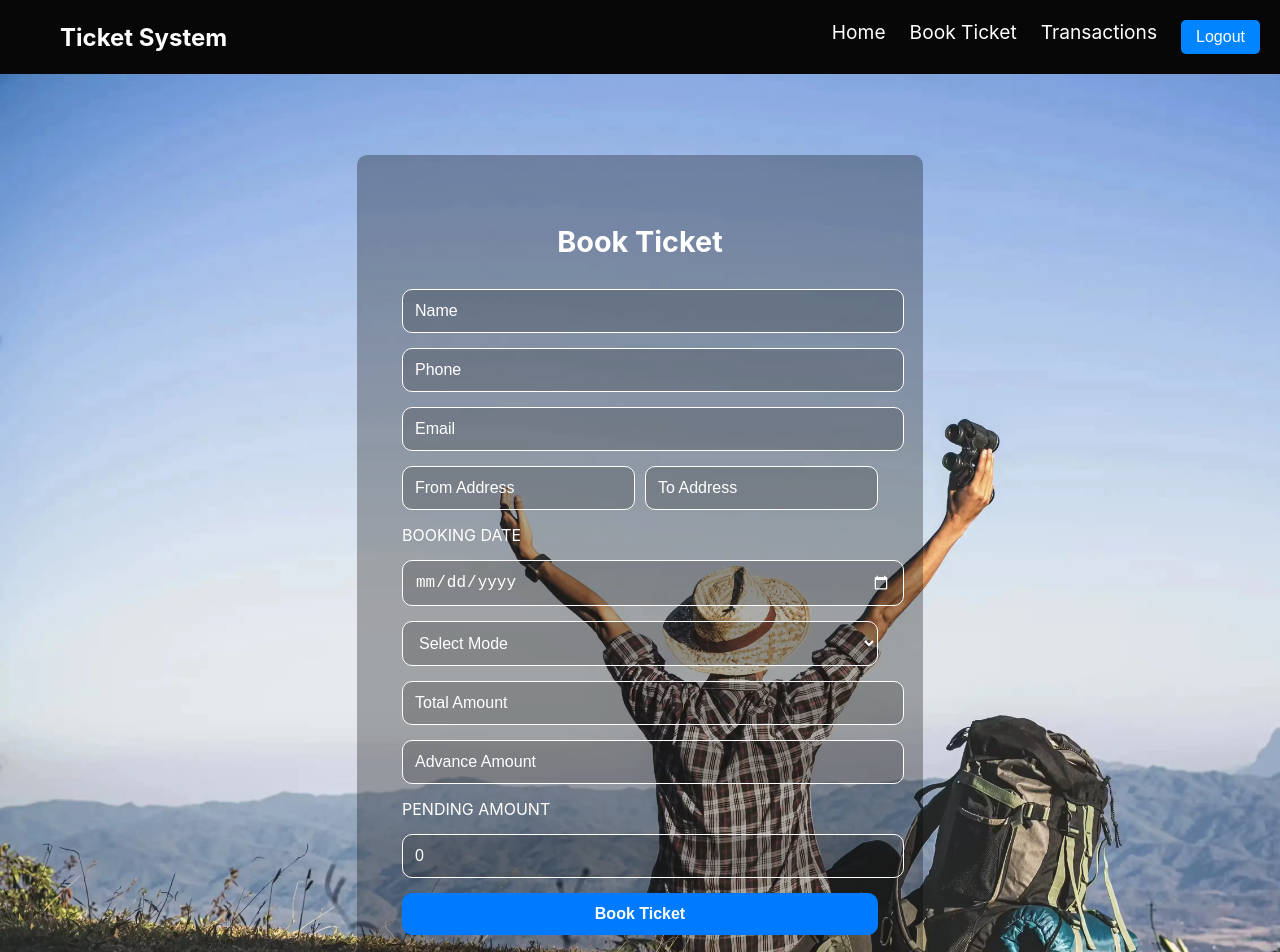
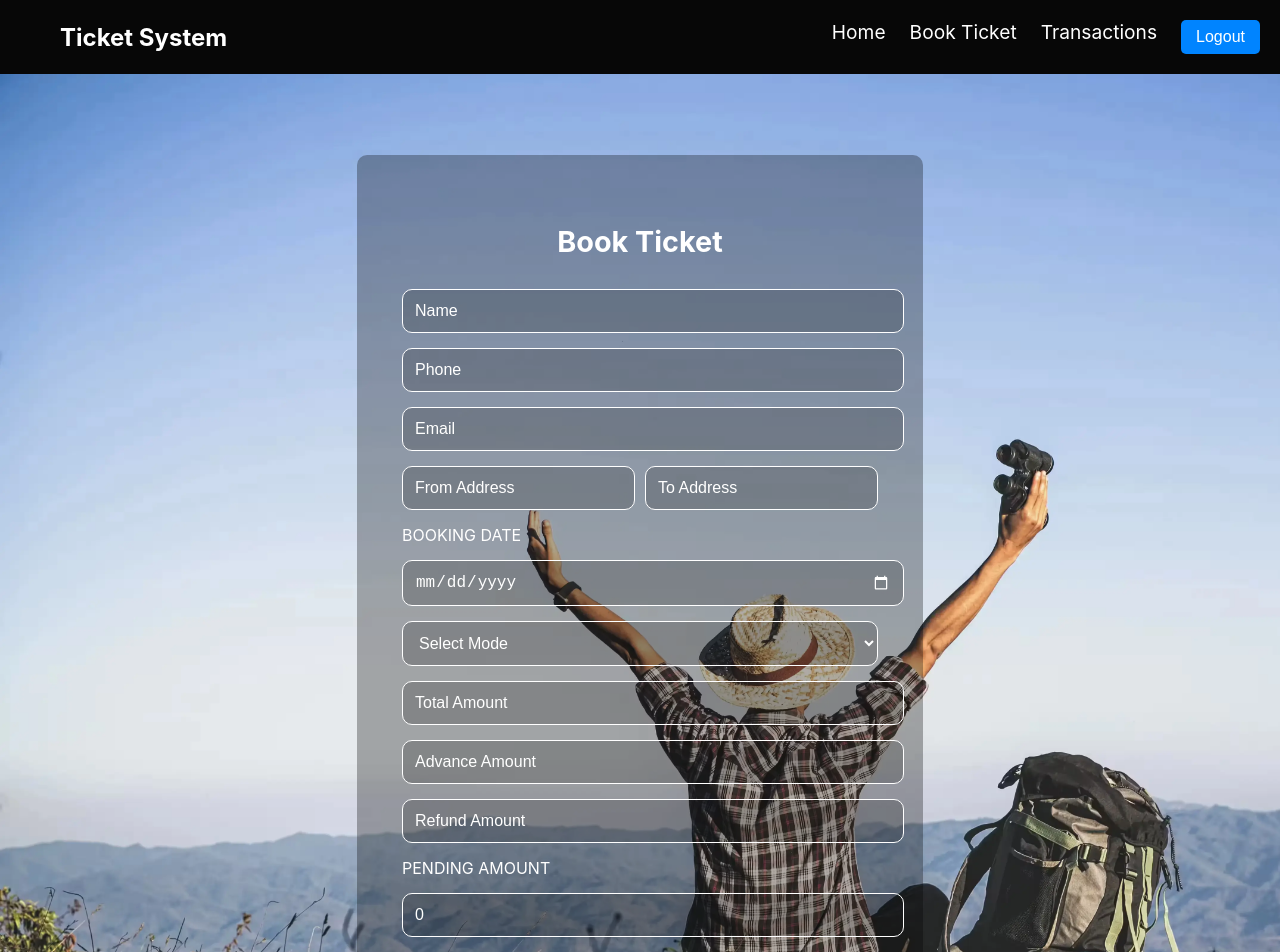
Before and after one commit to munakalasiva/TravelAgency-frontend, a React (Create React App) app: page /userform in a window 1280 px wide. Shown: the top 952 px of the page. Built offline with nearby package versions, Linux system fonts and the light colour scheme; no server answers; sample sign-in values are in the browser's storage.

Commit message:
Updated 2 components

```diff
--- a/src/components/Navbar/index.css
+++ b/src/components/Navbar/index.css
@@ -83,6 +83,7 @@
   font-size: 2rem;
   color: white;
   cursor: pointer;
+
 }
 
 /* === Mobile Menu (Hidden by Default) === */
@@ -206,11 +207,5 @@
     font-size: 1.8rem;
   }
 
-  .mobile-menu .nav-item {
-    font-size: 1rem;
-    margin-right:30px;
-  }
-  .mobile-menu .logout-btn{
-   margin-left:45px;
-  }
+
 }
--- a/src/components/Transactions/index.jsx
+++ b/src/components/Transactions/index.jsx
@@ -103,17 +103,20 @@ const Transactions = ({ transactions, setEditTransaction, fetchTransactions }) =
 
       <div className="table-container">
         <table>
-          <thead>
+        <thead>
             <tr>
               <th>Name</th>
               <th>Phone</th>
               <th>From-To</th>
               <th>Booking Date</th>
               <th>Total Amount</th>
-              <th>Pending Amount</th>
+              <th>Advance</th>
+              <th>Refund</th>
+              <th>Pending</th>
               <th>Actions</th>
             </tr>
           </thead>
+
           <tbody>
             {!selectedUser
               ? uniqueUsers.map((user, index) => (
@@ -123,7 +126,10 @@ const Transactions = ({ transactions, setEditTransaction, fetchTransactions }) =
                     <td>{user.fromAddress} → {user.toAddress}</td>
                     <td>{new Date(user.bookingDate).toLocaleDateString()}</td>
                     <td>{user.amountTotal}</td>
+                    <td>{user.amountAdvance}</td>
+                    <td>{user.refundAmount || 0}</td>
                     <td>{user.amountPending}</td>
+
                     <td className="action-buttons">
                       <button onClick={() => setSelectedUser(user)}>View ({user.count})</button>
                     </td>
@@ -136,6 +142,8 @@ const Transactions = ({ transactions, setEditTransaction, fetchTransactions }) =
                     <td>{txn.fromAddress} → {txn.toAddress}</td>
                     <td>{new Date(txn.bookingDate).toLocaleDateString()}</td>
                     <td>{txn.amountTotal}</td>
+                    <td>{txn.amountAdvance}</td>
+                    <td>{txn.refundAmount || 0}</td>
                     <td>{txn.amountPending}</td>
                     <td className="action-buttons">
                       <button
--- a/src/components/UserForm/index.jsx
+++ b/src/components/UserForm/index.jsx
@@ -1,3 +1,4 @@
+
 import React, { useState, useEffect } from "react";
 import axios from "axios";
 import { server } from "../../index.js";
@@ -16,6 +17,7 @@ const UserForm = ({ fetchTransactions, editTransaction, setEditTransaction }) =>
     mode: "",
     amountTotal: "",
     amountAdvance: "",
+    refundAmount: "",
     amountPending: ""
   });
 
@@ -27,7 +29,8 @@ const UserForm = ({ fetchTransactions, editTransaction, setEditTransaction }) =>
         ...editTransaction,
         bookingDate: editTransaction.bookingDate
           ? new Date(editTransaction.bookingDate).toISOString().split("T")[0]
-          : ""
+          : "",
+        refundAmount: editTransaction.refundAmount || ""
       });
     }
   }, [editTransaction]);
@@ -35,15 +38,18 @@ const UserForm = ({ fetchTransactions, editTransaction, setEditTransaction }) =>
   useEffect(() => {
     setFormData((prev) => ({
       ...prev,
-      amountPending: Number(prev.amountTotal) - Number(prev.amountAdvance)
+      amountPending: (
+        Number(prev.amountTotal || 0) -
+        Number(prev.amountAdvance || 0) -
+        Number(prev.refundAmount || 0)
+      ).toString()
     }));
-  }, [formData.amountTotal, formData.amountAdvance]);
+  }, [formData.amountTotal, formData.amountAdvance, formData.refundAmount]);
 
   const handleChange = (e) => {
     const { name, value } = e.target;
     setFormData({ ...formData, [name]: value });
 
-    // Live validation on input change
     if (name === "phone") {
       const isValidPhone = /^[6-9]\d{9}$/.test(value);
       setErrors((prev) => ({ ...prev, phone: isValidPhone ? "" : "Invalid phone number" }));
@@ -57,8 +63,6 @@ const UserForm = ({ fetchTransactions, editTransaction, setEditTransaction }) =>
 
   const handleSubmit = async (e) => {
     e.preventDefault();
-
-    // Final validation before submission
     const isPhoneValid = /^[6-9]\d{9}$/.test(formData.phone);
     const isEmailValid = /^[a-zA-Z0-9._%+-]+@gmail\.com$/.test(formData.email);
 
@@ -89,6 +93,7 @@ const UserForm = ({ fetchTransactions, editTransaction, setEditTransaction }) =>
         mode: "",
         amountTotal: "",
         amountAdvance: "",
+        refundAmount: "",
         amountPending: ""
       });
       setEditTransaction(null);
@@ -130,6 +135,7 @@ const UserForm = ({ fetchTransactions, editTransaction, setEditTransaction }) =>
 
           <input type="number" name="amountTotal" placeholder="Total Amount" value={formData.amountTotal} onChange={handleChange} required />
           <input type="number" name="amountAdvance" placeholder="Advance Amount" value={formData.amountAdvance} onChange={handleChange} required />
+          <input type="number" name="refundAmount" placeholder="Refund Amount" value={formData.refundAmount} onChange={handleChange} />
 
           <label>PENDING AMOUNT</label>
           <input type="number" name="amountPending" placeholder="Pending Amount" value={formData.amountPending} readOnly />
@@ -153,6 +159,7 @@ const UserForm = ({ fetchTransactions, editTransaction, setEditTransaction }) =>
                   mode: "",
                   amountTotal: "",
                   amountAdvance: "",
+                  refundAmount: "",
                   amountPending: ""
                 });
                 setErrors({});
--- a/src/index.js
+++ b/src/index.js
@@ -4,8 +4,8 @@ import './index.css';
 import App from './App';
 import reportWebVitals from './reportWebVitals';
 
-// export const server = "http://localhost:5000";
-export const server = "https://travelagency-backend-yx44.onrender.com";
+export const server = "http://localhost:5000";
+// export const server = "https://travelagency-backend-yx44.onrender.com";
 
 const root = ReactDOM.createRoot(document.getElementById('root'));
 root.render(
```
